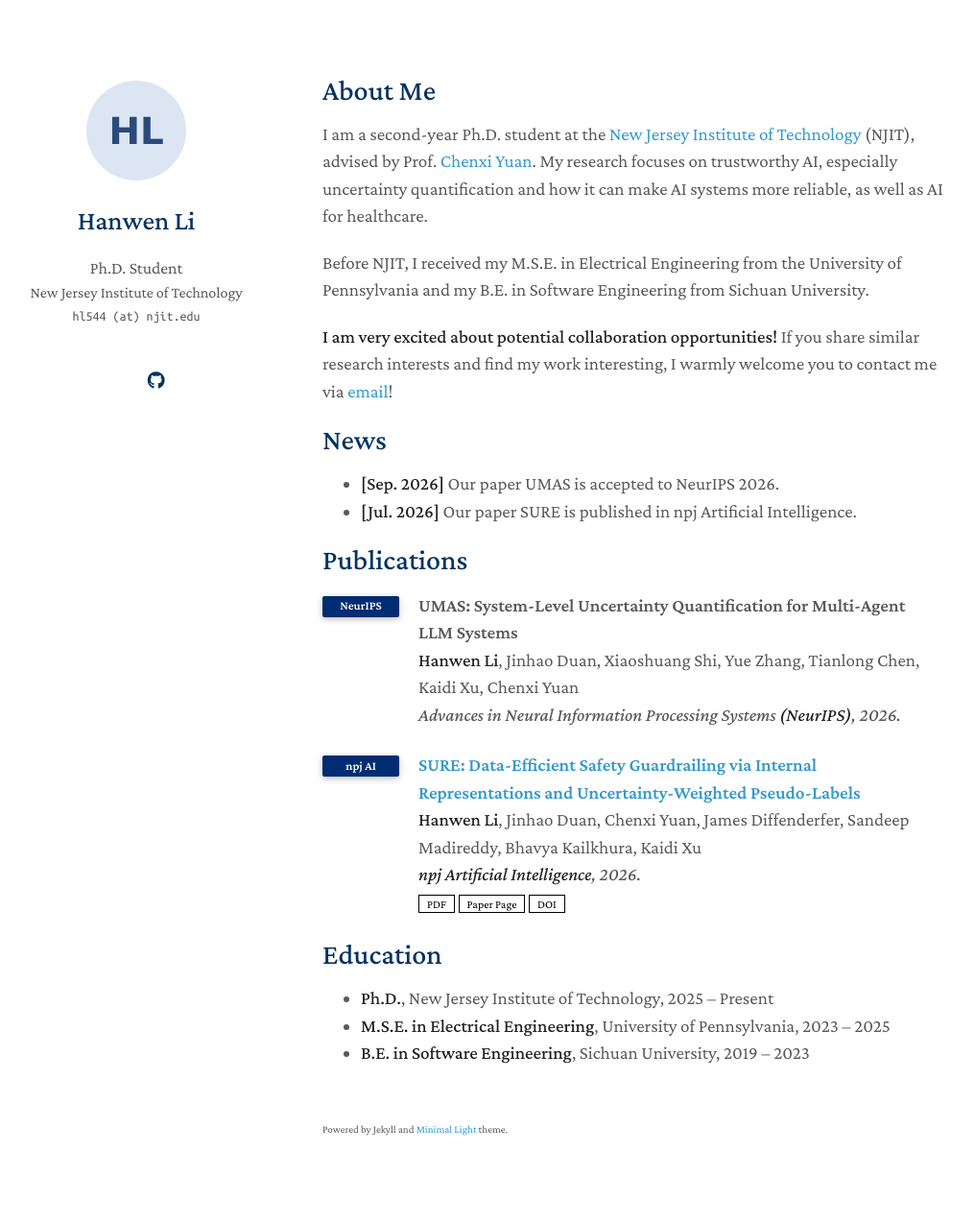
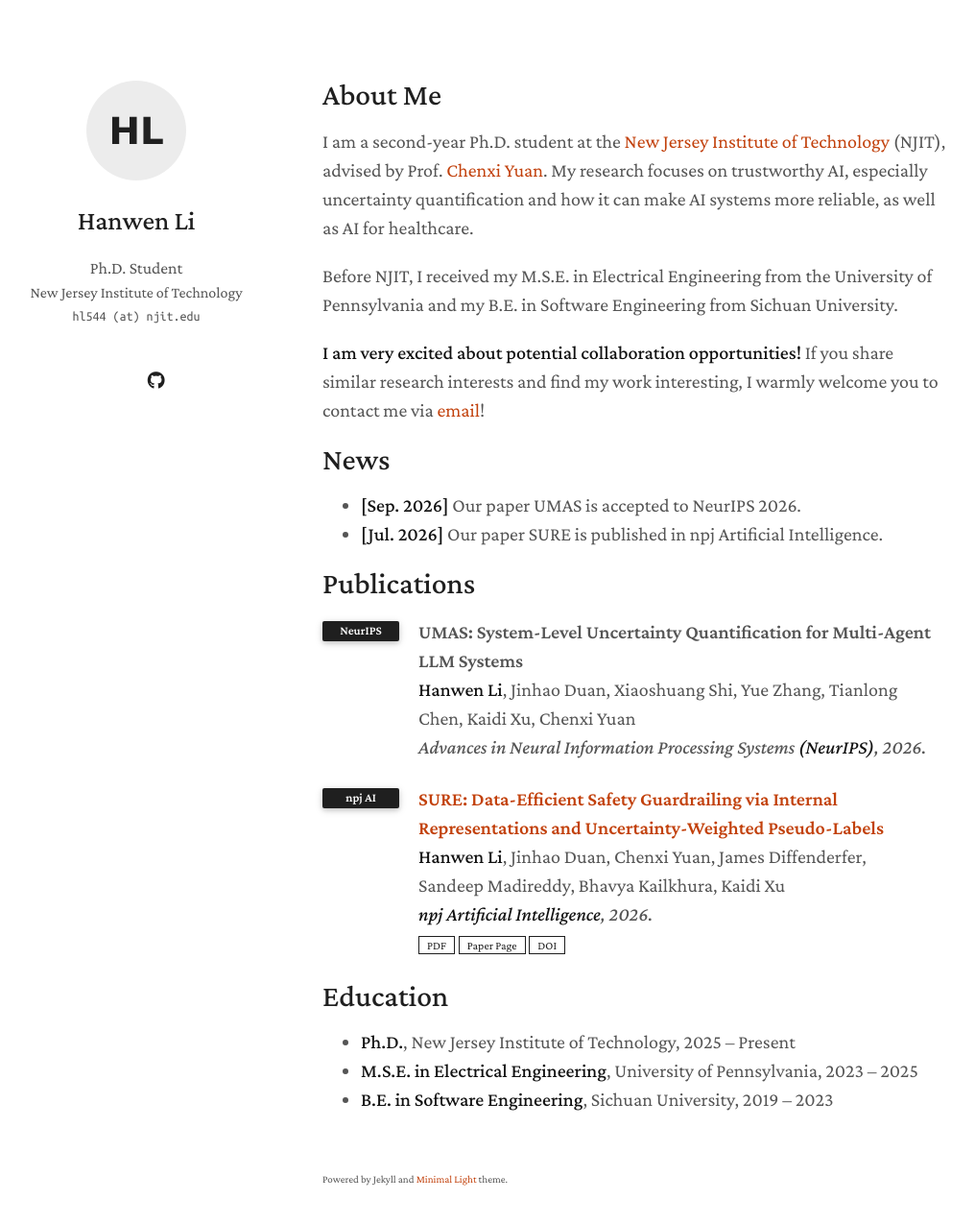
Before and after one commit to Dby52-04/Dby52-04.github.io, a Jekyll site: the page built from index.md, in a window 1280 px wide and 1310 px high. Shown: the top 1274 px of the window at 96% size, without its empty margins (134-1150 px from the left). Built offline with Jekyll 4.4.1, drawn with Linux system fonts in a browser that asks for light colours; a style sheet for code colours, icons or effects is not loaded; our own code applies the rules of GitHub Pages for plain Markdown files.

Commit message:
Switch to charcoal + orange palette, body font 20px
Headings, badges and buttons use #1f1f1f, links #c2410c; avatar and
favicons recolored to match.

Co-Authored-By: Claude Opus 5.5 (1M context) <noreply@anthropic.com>
Claude-Session: https://claude.ai/code/session_01JxeXMqjkBpqCRcw3skhFge

```diff
--- a/_sass/minimal-light-no-dark-mode.scss
+++ b/_sass/minimal-light-no-dark-mode.scss
@@ -7,7 +7,7 @@
   height:2.4rem;
   width:2.4rem;
   background-color:transparent;
-  color:#043361!important;
+  color:#1f1f1f!important;
   border-radius:100%;
   text-align:center;
   font-size:1.15rem;
@@ -116,7 +116,7 @@ email {
 .icon-button:hover .icon-twitter,.icon-button:hover .icon-facebook,.icon-button:hover .icon-github,.icon-button:hover .icon-linkedin{color:white}
 
 autocolor{
-  color:#595959;
+  color:#555555;
 }
 
 lightonly {
@@ -183,18 +183,18 @@ papertitle {
 
 h3, h4, h5, h6 {
   font-weight: 600;
-  color:#043361;
+  color:#1f1f1f;
   margin:0 0 20px;
 }
 
 h1 {
   font-weight: 500;
-  color:#043361;
+  color:#1f1f1f;
   margin:0 0 20px;
 }
 
 h2 {
-  color:#043361;
+  color:#1f1f1f;
   font-weight: 500;
   margin:2px 0px 15px;
   font-size: 157%;
@@ -213,12 +213,12 @@ h1 {
 }
 
 a {
-  color:#39c;
+  color:#c2410c;
   text-decoration:none;
 }
 
 a:hover {
-  color:#069;
+  color:#9a3412;
 }
 
 a small {
@@ -337,7 +337,7 @@ header ul a:active {
 }
 
 strong {
-  color:#222;
+  color:#111111;
   font-weight:500;
 }
 
@@ -349,7 +349,7 @@ header ul li + li + li {
 header ul a strong {
   font-size:14px;
   display:block;
-  color:#222;
+  color:#111111;
 }
 
 section {
--- a/assets/css/font.css
+++ b/assets/css/font.css
@@ -4,8 +4,8 @@
 body {
   background-color: #fff;
   padding:0px;
-  font: 19px/1.5 Crimson Pro, serif;
-  color:#595959;
+  font: 20px/1.5 Crimson Pro, serif;
+  color:#555555;
   font-weight:400;
   margin:0
 }
--- a/assets/css/publications-no-dark-mode.css
+++ b/assets/css/publications-no-dark-mode.css
@@ -18,7 +18,7 @@
     box-shadow: 0 2px 5px 0 rgb(0 0 0 / 16%), 0 2px 10px 0 rgb(0 0 0 / 12%);
 }
 
-:root { --global-bg-color: #ffffff; --global-code-bg-color: rgba(181, 9, 172, 0.05); --global-text-color: #000000; --global-text-color-light: #828282; --global-theme-color: #002D72; --global-hover-color: #ffb81c; --global-footer-bg-color: #1c1c1c; --global-footer-text-color: #e8e8e8; --global-footer-link-color: #ffffff; --global-distill-app-color: #828282; }
+:root { --global-bg-color: #ffffff; --global-code-bg-color: rgba(181, 9, 172, 0.05); --global-text-color: #000000; --global-text-color-light: #828282; --global-theme-color: #1f1f1f; --global-hover-color: #ffb81c; --global-footer-bg-color: #1c1c1c; --global-footer-text-color: #e8e8e8; --global-footer-link-color: #ffffff; --global-distill-app-color: #828282; }
 
 blockquote { background: var(--global-bg-color); border-left: 2px solid var(--global-theme-color); margin: 1.5em 10px; padding: 0.5em 10px; font-size: 1.2rem; }
 
@@ -56,9 +56,9 @@ blockquote { background: var(--global-bg-color); border-left: 2px solid var(--gl
 
 .publications ol.bibliography li .author > em { border-bottom: 1px solid; font-style: normal; }
 
-.publications ol.bibliography li .links a.btn { color: #000000; border: 1px solid #000000; padding-left: 0.5rem; padding-right: 0.5rem; padding-top: 0.1rem; padding-bottom: 0.1rem; }
+.publications ol.bibliography li .links a.btn { color: #1f1f1f; border: 1px solid #1f1f1f; padding-left: 0.5rem; padding-right: 0.5rem; padding-top: 0.1rem; padding-bottom: 0.1rem; }
 
-.publications ol.bibliography li .links a.btn:hover { color: var(--global-theme-color); border-color: var(--global-theme-color); }
+.publications ol.bibliography li .links a.btn:hover { color: #c2410c; border-color: #c2410c; }
 
 .publications ol.bibliography li .hidden { font-size: 0.875rem; max-height: 0px; overflow: hidden; text-align: justify; -webkit-transition: 0.15s ease; -moz-transition: 0.15s ease; -ms-transition: 0.15s ease; -o-transition: 0.15s ease; transition: all 0.15s ease; }
 
```
Also changed, not shown: assets/img/avatar.png, assets/img/favicon-dark.png, assets/img/favicon.png.
